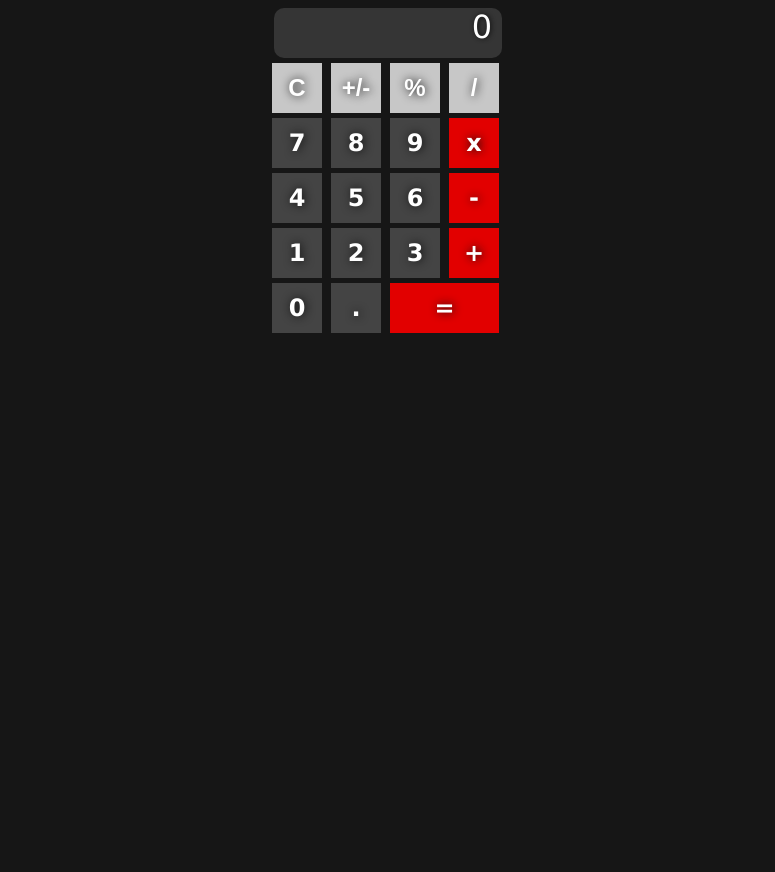
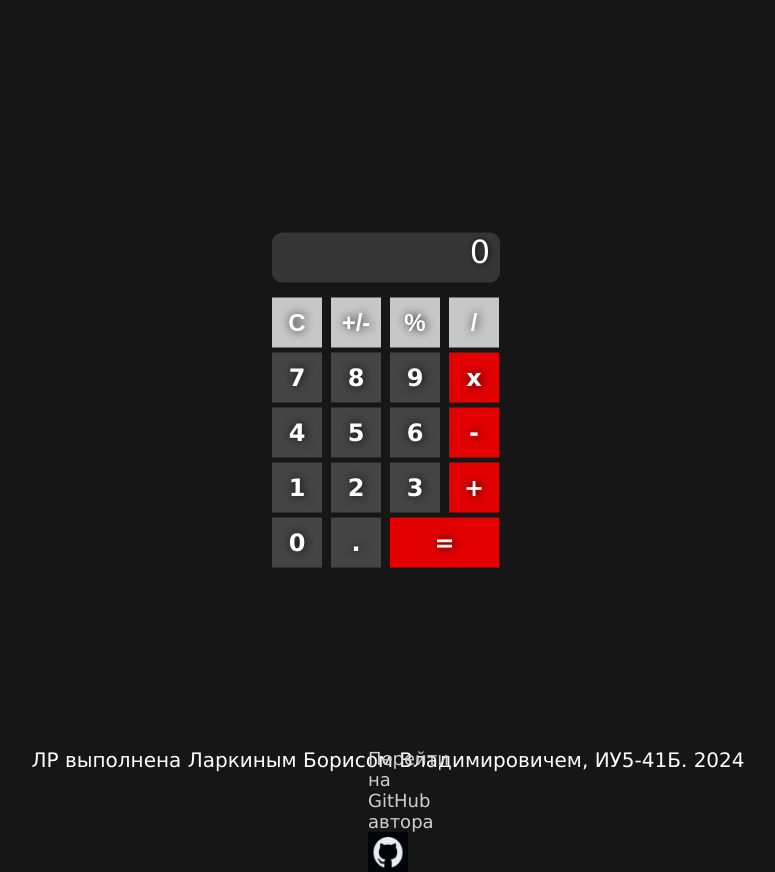
Before and after one commit to BorisLarkin/JavaScript, a plain HTML site: page Lab1/Project/calculator.html in a window 1280 px wide. Shown: the whole page, without its empty margins (252-1027 px from the left). Before the commit the page ends 800 px from the top, so only its background shows below. Drawn offline with Linux system fonts and the light colour scheme.

Commit message:
changes to css

```diff
--- a/Lab1/Project/calculator.html
+++ b/Lab1/Project/calculator.html
@@ -7,15 +7,16 @@
 </head>
 
 <body class="body">
-  <div class="parent"> <!-- div - это базовый html-контейнер, который может содержать в себе другие html-элементы. -->
+  <div>
+    <div class="calc_body"> <!-- div - это базовый html-контейнер, который может содержать в себе другие html-элементы. -->
 
       <!-- блок с экраном калькулятора, где будет выводиться результат вычислений. -->
-    <div id="result" class="result child">
+      <div id="result" class="result">
         0
       </div>
 
       <!-- блок с кнопками калькулятора. -->
-    <div class="child">
+      <div>
         <!--горизонтальный ряд из четырех кнопок-->
         <div>
           <button id="btn_op_clear" class="my-btn secondary shadow arial">C</button>
@@ -52,5 +53,13 @@
         </div>
       </div>
     </div>
+    <div class="textlayer bottom">
+      <div id="sign" class="sign">ЛР выполнена Ларкиным Борисом Владимировичем, ИУ5-41Б. 2024</div>
+    </div>
+    <div class="imglayer bottom">
+      <div id="GithubRef" class="GH">Перейти на GitHub автора</div>
+      <img src="giticon.png" class="GH" width="40" height="40">
+    </div>
+  </div>
 </body>
 </html>
--- a/Lab1/Project/formatting.css
+++ b/Lab1/Project/formatting.css
@@ -73,9 +73,41 @@
   .arial{
     font-family: Arial, Helvetica, sans-serif;
   }
-  .parent {
-    display: grid;
-  }
-.child {
-    margin: auto;
-  }
+.calc_body{
+  position: absolute;
+  top: 50%;
+  left: 50%;
+  transform: translate(-50%, -50%);
+}
+.textlayer{
+  font-family:Verdana, Geneva, Tahoma, sans-serif;
+  font-size: 20px;
+  font-weight: 500;
+  color: #ffffff;
+  width:100%;
+  height: 40px;
+}
+.imglayer{
+  font-family:Verdana, Geneva, Tahoma, sans-serif;
+  font-size: 18px;
+  font-weight: 400;
+  color: #cfcfcf;
+  width:90%;
+  height: 40px;
+  align-content:center;
+}
+.sign{
+  text-align: center;
+}
+.bottom{
+  position: absolute;
+  top: 96%;
+  left: 50%;
+  transform: translate(-50%, -50%);
+}
+.GH{
+  display: block;
+  margin-left: auto;
+  margin-right: auto;
+  width: 40px;
+}
```
Also changed, not shown: Lab1/Project/giticon.png (added), 1 other file. Lines whose indentation alone changed are shown as unchanged.
